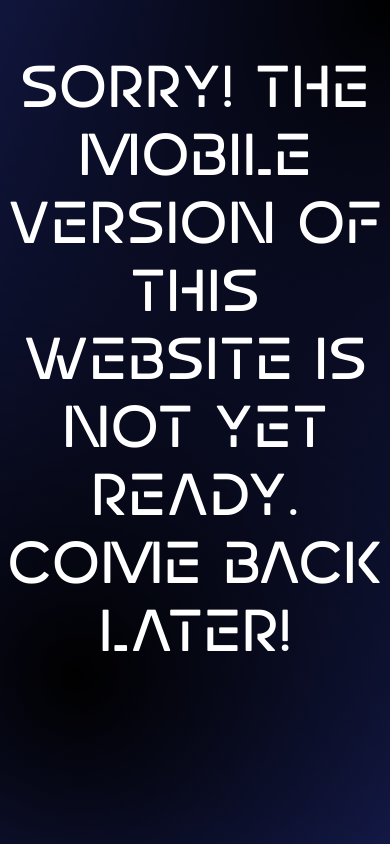
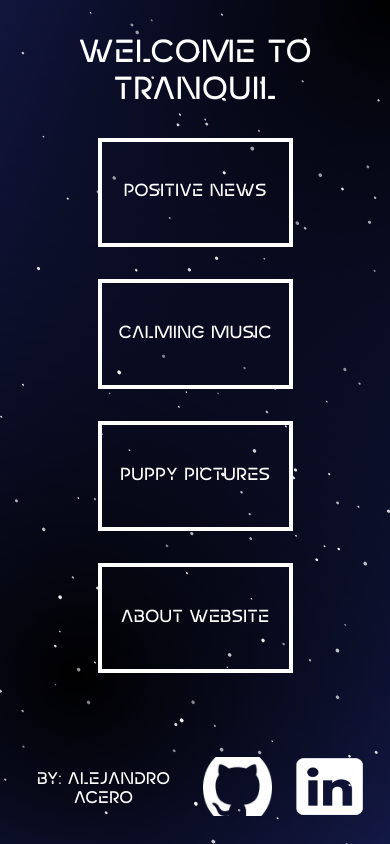
Before and after one commit to Alejandro-Acero-Web/TranquilSpace, a website: page client/index.html in a window 390 px wide. Drawn offline with nearby package versions, Linux system fonts and the light colour scheme.

Commit message:
MobileViewMark1

```diff
--- a/client/aboutStyle.css
+++ b/client/aboutStyle.css
@@ -52,3 +52,16 @@ a{
 
 
 }
+@media only screen and (max-width:768px){
+h1{
+  font-size: 5vh;
+  text-align: center;
+  width: 90%;
+}
+body{
+  gap: 4vh;
+}
+p{
+  font-size: 2.5vh;
+}
+}
--- a/client/musicStyle.css
+++ b/client/musicStyle.css
@@ -61,3 +61,16 @@ audio{
   position: sticky;
 
 }
+
+@media only screen and (max-width:700px){
+  .visualizer-container{
+    bottom:20%;}
+  h1{
+    font-size: 5vh;
+    text-align: center;
+  }
+  p{
+    font-size: 3.5vh;
+    text-align: center;
+  }
+}
--- a/client/pictureStyle.css
+++ b/client/pictureStyle.css
@@ -55,3 +55,24 @@ button{
 header{
   height: 10%;
 }
+
+@media only screen and (max-width:768px){
+
+  h1{
+    font-size: 5vh;
+    text-align: center;
+  }
+
+  img{
+    position: relative;
+
+    bottom: -26%;
+  }
+
+  button{
+    position: relative;
+    top: 20%;
+  }
+
+
+}
--- a/client/script.js
+++ b/client/script.js
@@ -227,6 +227,6 @@ let body = document.querySelector("body")
 //   console.log('e')
 // }
 
-if( (document.documentElement.scrollHeight) <500 || (document.documentElement.scrollWidth) <700 ) {
-  body.innerHTML = "<p>Sorry! The mobile version of this website is not yet ready. Come back later!</p>"
-}
+// if( (document.documentElement.scrollHeight) <500 || (document.documentElement.scrollWidth) <700 ) {
+//   body.innerHTML = "<p>Sorry! The mobile version of this website is not yet ready. Come back later!</p>"
+// }
--- a/client/scriptPictures.js
+++ b/client/scriptPictures.js
@@ -232,6 +232,10 @@ axios.post("/api/pets/").then(res =>{
   console.log('ds')
   let height = Math.floor((document.documentElement.scrollHeight) * 0.6)
   let width = Math.floor((document.documentElement.scrollWidth)*0.6)
+  if ( (document.documentElement.scrollHeight) <500 || (document.documentElement.scrollWidth) <700 ){
+
+    height = Math.floor(height*0.8)
+  }
   main.innerHTML=`<img src="https://place-puppy.com/${width+randomWidth}x${height+randomHeight}" alt="Image goes here">`
 })
 }
--- a/client/scriptmusic.js
+++ b/client/scriptmusic.js
@@ -243,6 +243,10 @@ document.querySelector("audio").src = songSource
 
 let visualizer = ()=>{
     let maxBarNumber = 120
+    if ( (document.documentElement.scrollHeight) <500 || (document.documentElement.scrollWidth) <700 ){
+      maxBarNumber = 60
+
+    }
     let audio = document.querySelector("audio")
     audio.onplay = function(){audio.volume = 0.3
       let context = new AudioContext
--- a/client/style.css
+++ b/client/style.css
@@ -100,3 +100,47 @@ p{
   font-size: 7vh;
   text-align: center;
 }
+
+
+@media only screen and (max-width:768px){
+#header{
+height:13vh;
+}
+footer{
+  position: absolute;
+  bottom: 2%;
+  text-align: center;
+  font-size: 2vh;
+  width: 90%;
+
+}
+.navbar{
+  display: block;
+}
+
+.link{
+  width: 50vw;
+  margin-bottom: 2rem;
+  margin-top: 0.75rem;
+  font-size: 4.5vw;
+  height: 13vh;
+}
+body{
+  gap: 1rem;
+}
+
+#github{
+  width: 8.12vh;
+  height: 7vh;
+}
+#linkedin{
+  width: 9.8vh;
+  height: 8.4vh;
+}
+#welcome{
+  text-align: center;
+  font-size: 2rem;
+  top: 1vw;
+  width: 95%;
+}
+}
```
